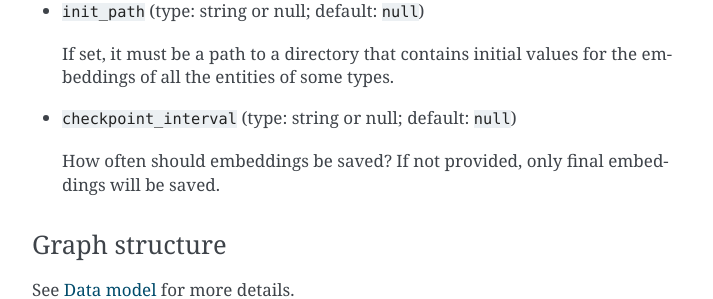
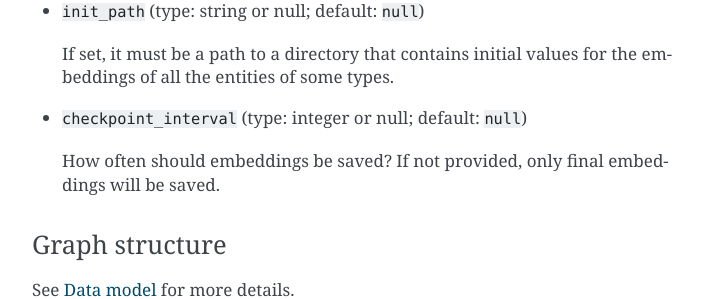
Before and after one commit to facebookresearch/PyTorch-BigGraph, a Sphinx documentation site: the page built from docs/source/configuration_file.rst, in a window 1280 px wide and 900 px high, scrolled down 925 px. Shown: the part 154-453 px from the top of the window, without its empty margins (388-1101 px from the left). Built offline with Sphinx 7.4.7, drawn with Linux system fonts in a browser that asks for light colours.

Commit message:
fixed checkpoint_interval should be int

```diff
--- a/docs/source/configuration_file.rst
+++ b/docs/source/configuration_file.rst
@@ -40,7 +40,7 @@ See :ref:`io-format` for more details.
 
   If set, it must be a path to a directory that contains initial values for the embeddings of all the entities of some types.
 
-- ``checkpoint_interval`` (type: string or null; default: ``null``)
+- ``checkpoint_interval`` (type: integer or null; default: ``null``)
 
   How often should embeddings be saved? If not provided, only final embeddings will be saved.
 
```
